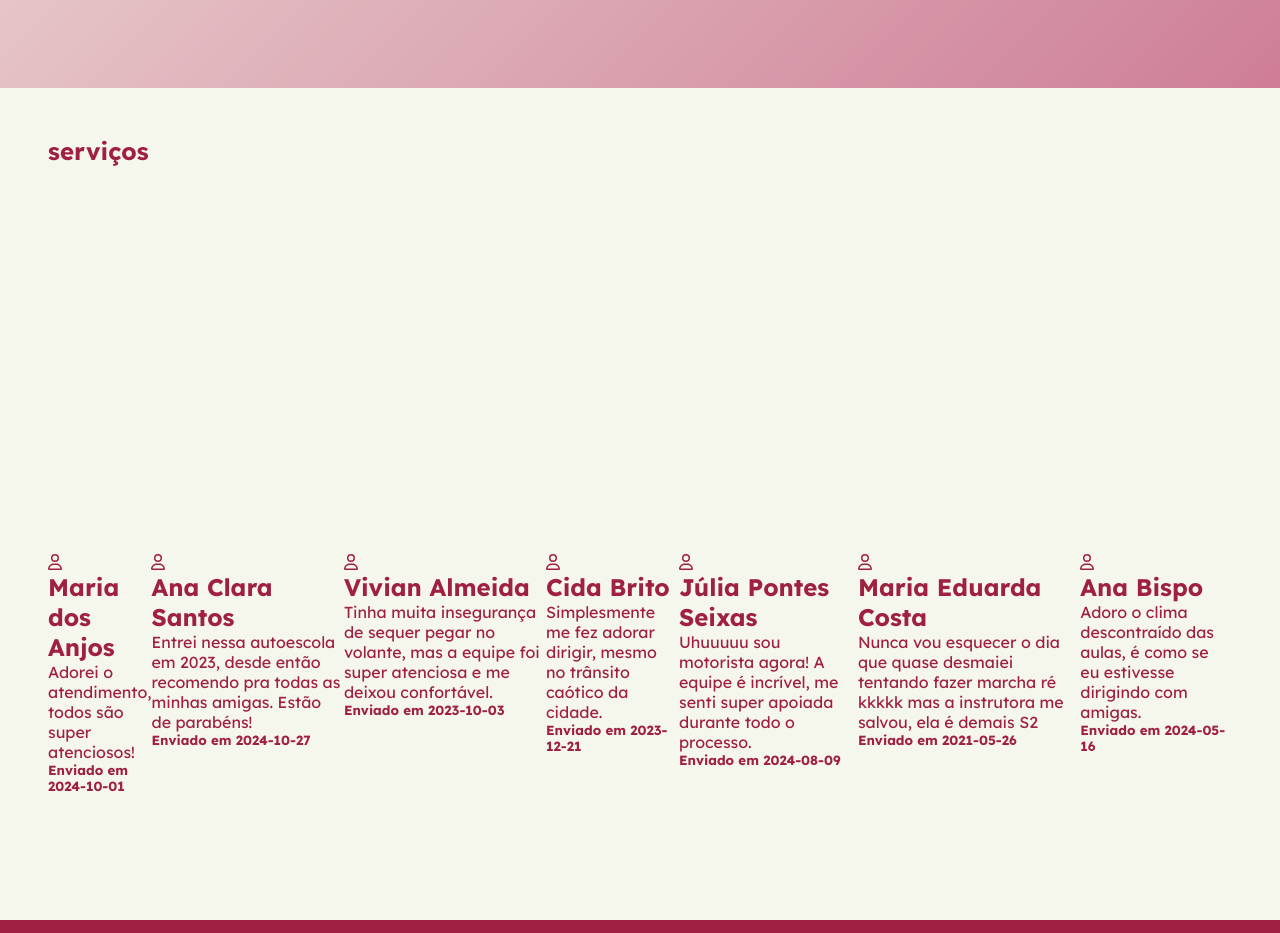
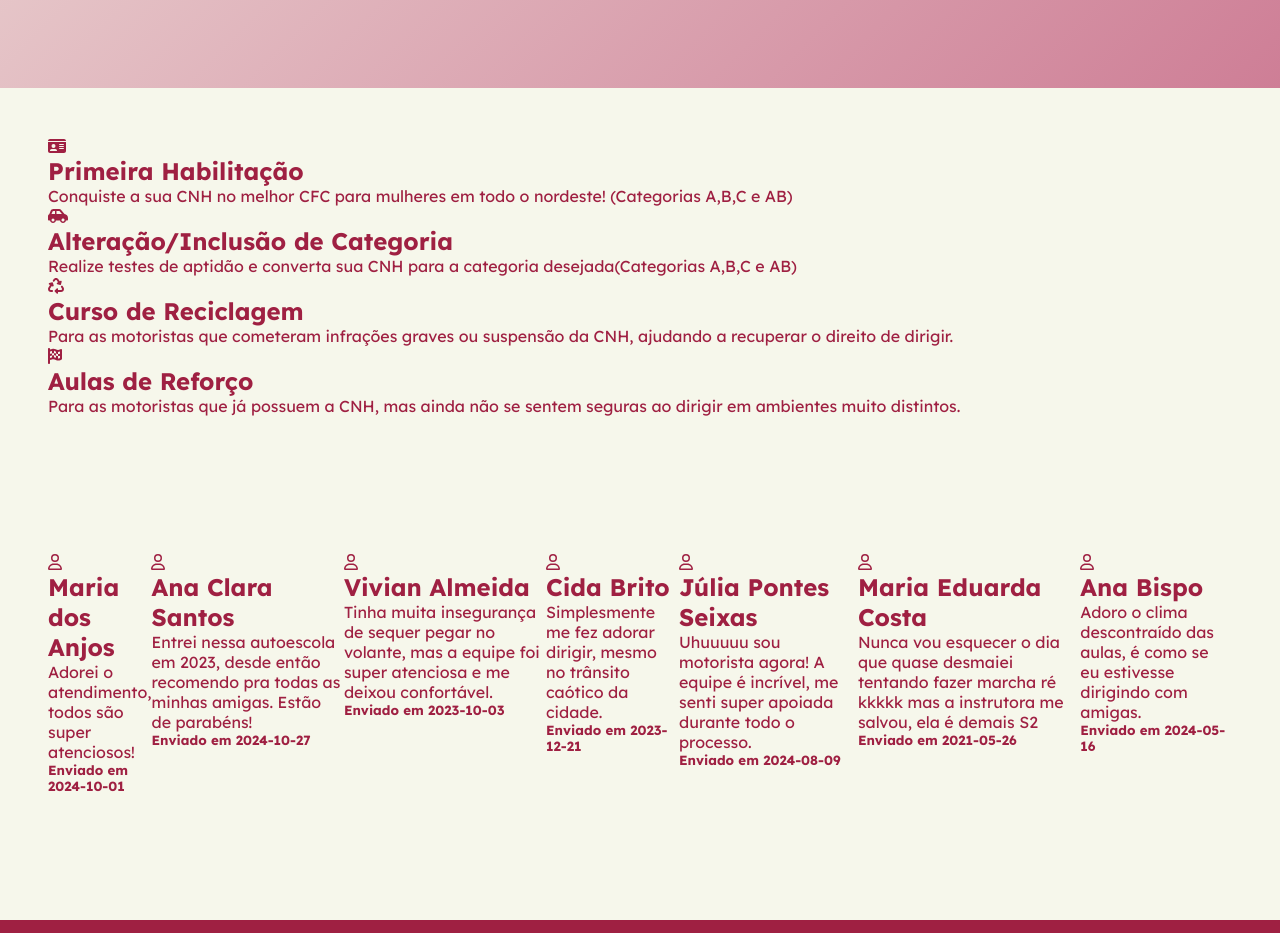
Before and after one commit to mafenandaup/so-pra-elas, a React (Vite) app in the folder spe-client/: page / in a window 1280 px wide. Shown: the part 1480-2413 px from the top of the page. Built offline with nearby package versions, Linux system fonts and the light colour scheme.

Commit message:
feat: map serviços

```diff
--- a/spe-client/src/pages/serviços/Servico.tsx
+++ b/spe-client/src/pages/serviços/Servico.tsx
@@ -1,23 +1,30 @@
-import type { IconDefinition } from "@fortawesome/free-brands-svg-icons";
+
+import { faIdCard, faRecycle, faFlagCheckered, faCarSide } from "@fortawesome/free-solid-svg-icons";
 import { FontAwesomeIcon } from "@fortawesome/react-fontawesome";
 
+const iconMap = {
+  faIdCard,
+  faRecycle,
+  faFlagCheckered,
+  faCarSide
+};
+
 interface ServicoProps {
-  title: string
-  img: IconDefinition;
+  title: string;
+icon: keyof typeof iconMap;
   description: string;
 }
 
-const Servico = ({title, img, description} : ServicoProps) => {
+const Servico = ({title, icon, description} : ServicoProps) => {
   return (
  <>
       <div className="servico-element"></div>
-      <div className="servico-icon"><FontAwesomeIcon icon={img} /></div>
+      <div className="servico-icon"><FontAwesomeIcon icon={iconMap[icon]} /></div>
       <div className="servico-textbox">
       <h1>{ title}</h1>
       <p>{description}</p>
+      </div>
 
-      </div>
-      <button>Saiba Mais</button>
     </>
   )
 }
--- a/spe-client/src/pages/serviços/Servicos.tsx
+++ b/spe-client/src/pages/serviços/Servicos.tsx
@@ -1,9 +1,15 @@
 
+import {servicos} from '../serviços/servicos.json';
+import Servico from '../serviços/Servico';
 const Servicos = () => {
   return (
  <>
       <section className="content-section" id="servicos">
-        <h1>serviços</h1>
+     <div className="servicos-contain">
+              {servicos.map((servico) => (
+           <Servico key={servico.title} title={servico.title} icon={servico.icon} description={servico.description}  />
+        ))}
+        </div>
       </section>
     </>
   )
--- a/spe-client/src/pages/serviços/servicos.json
+++ b/spe-client/src/pages/serviços/servicos.json
@@ -3,24 +3,24 @@
     "servicos": [
         {
         "title": "Primeira Habilitação",
-        "img": "",
+        "icon": "faIdCard",
         "description": "Conquiste a sua CNH no melhor CFC para mulheres em todo o nordeste! (Categorias A,B,C e AB)"
         },
           {
         "title": "Alteração/Inclusão de Categoria",
-        "img": "",
-        "description": "Conquiste a sua CNH no melhor CFC para mulheres em todo o nordeste (Categorias A,B,C e AB)"
+        "icon": "faCarSide",
+        "description": "Realize testes de aptidão e converta sua CNH para a categoria desejada(Categorias A,B,C e AB)"
         },
           {
         "title": "Curso de Reciclagem",
-        "img": "",
+        "icon": "faRecycle",
         "description": "Para as motoristas que cometeram infrações graves ou suspensão da CNH, ajudando a recuperar o direito de dirigir."
         },
           {
         },
           {
         "title": "Aulas de Reforço",
-        "img": "",
+        "icon": "faFlagCheckered",
         "description": "Para as motoristas que já possuem a CNH, mas ainda não se sentem seguras ao dirigir em ambientes muito distintos."
         },
           {
```
